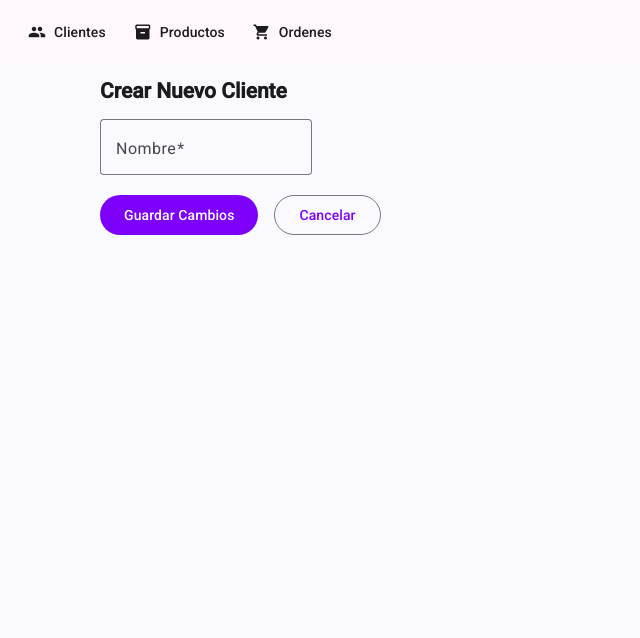
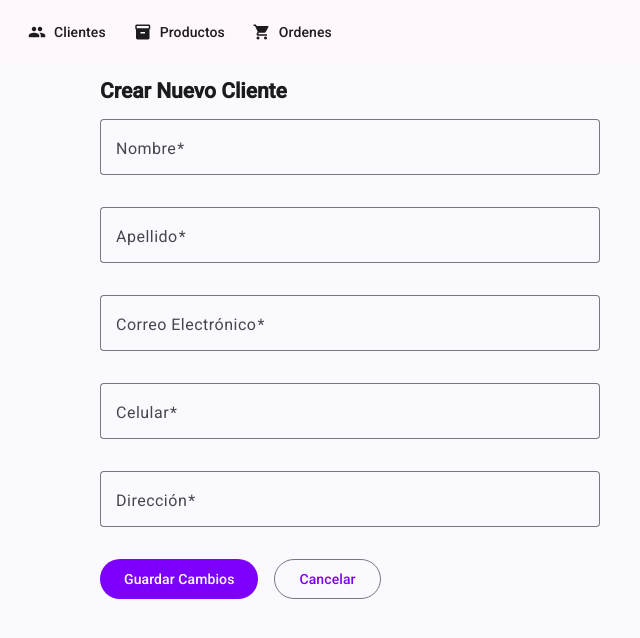
Before and after one commit to euryrodriguez/OrderAppFront, an Angular app: page /customers/create in a window 1280 px wide. Shown: the top 638 px of the page, without its empty margins (0-640 px from the left). Built offline with nearby package versions, Linux system fonts and the light colour scheme.

Commit message:
creando clientes, nuevo servicio para mostrar alertas con sweetAlert2. Nueva interfaz para procesar las respuestas del api.

```diff
--- a/package.json
+++ b/package.json
@@ -20,6 +20,7 @@
     "@angular/platform-browser": "^21.2.0",
     "@angular/router": "^21.2.0",
     "rxjs": "~7.8.0",
+    "sweetalert2": "^11.26.25",
     "tslib": "^2.3.0"
   },
   "devDependencies": {
--- /dev/null
+++ b/src/app/models/IResponse.ts
@@ -0,0 +1,5 @@
+export interface IResponse<T> {
+  data: T;
+  message: string;
+  status: number;
+}
--- a/src/app/pages/customers/create-customer/create-customer.css
+++ b/src/app/pages/customers/create-customer/create-customer.css
@@ -1,3 +1,16 @@
 a{
     margin-left: 1rem;
 }
+/* 1. Definimos el comportamiento y tamaño del formulario */
+.customer-form {
+  display: flex;
+  flex-direction: column;
+  gap: 12px;             /* Espacio vertical limpio entre campos */
+  width: 100%;           /* Ocupa el 100% del espacio del componente padre */
+  max-width: 500px;      /* Ancho máximo para que no se deforme en pantallas grandes */
+}
+
+/* 2. Forzamos a que TODOS los mat-form-field dentro adopten el ancho del formulario */
+.customer-form mat-form-field {
+  width: 100%;
+}
--- a/src/app/pages/customers/create-customer/create-customer.html
+++ b/src/app/pages/customers/create-customer/create-customer.html
@@ -1,10 +1,36 @@
 <h2>Crear Nuevo Cliente</h2>
 
-<form (submit)="saveCustomer()" [formGroup]="createForm">
-    <mat-form-field appearance="outline">
-        <mat-label>Nombre</mat-label>
-        <input [formControl]="createForm.controls.firstName" matInput>
-    </mat-form-field>
+<form (ngSubmit)="saveCustomer()" [formGroup]="createForm" class="customer-form">
+    <div>
+        <mat-form-field appearance="outline">
+            <mat-label>Nombre</mat-label>
+            <input [formControl]="createForm.controls.firstName" matInput>
+        </mat-form-field>
+    </div>
+    <div>
+        <mat-form-field appearance="outline">
+            <mat-label>Apellido</mat-label>
+            <input [formControl]="createForm.controls.lastName" matInput>
+        </mat-form-field>
+    </div>
+    <div>
+        <mat-form-field appearance="outline">
+            <mat-label>Correo Electrónico</mat-label>
+            <input [formControl]="createForm.controls.email" matInput>
+        </mat-form-field>
+    </div>
+        <div>
+        <mat-form-field appearance="outline">
+            <mat-label>Celular</mat-label>
+            <input [formControl]="createForm.controls.phoneNumber" matInput>
+        </mat-form-field>
+    </div>
+    <div>
+        <mat-form-field appearance="outline">
+            <mat-label>Dirección</mat-label>
+            <input [formControl]="createForm.controls.address" matInput>
+        </mat-form-field>
+    </div>
     <div>
         <button type="submit" mat-flat-button>Guardar Cambios</button>
         <a mat-stroked-button routerLink="/customers">Cancelar</a>
--- a/src/app/pages/customers/create-customer/create-customer.ts
+++ b/src/app/pages/customers/create-customer/create-customer.ts
@@ -3,16 +3,23 @@ import { FormBuilder, ReactiveFormsModule, Validators } from '@angular/forms';
 import { MatButtonModule } from '@angular/material/button';
 import { MatFormFieldModule } from '@angular/material/form-field';
 import { MatInputModule } from '@angular/material/input';
-import { RouterLink } from '@angular/router';
-
+import { Router, RouterLink } from '@angular/router';
+import { CustomerService } from '../../../services/customer/customer.service';
+import { MatSelectModule } from '@angular/material/select';
+import { Customer } from '../../../models/Customer';
+import { IResponse } from '../../../models/IResponse';
+import { AlertService } from '../../../shared/services/alert';
 @Component({
   selector: 'app-create-customer',
-  imports: [ReactiveFormsModule, MatFormFieldModule, MatInputModule, MatButtonModule, RouterLink],
+  imports: [ReactiveFormsModule, MatFormFieldModule, MatInputModule, MatButtonModule, RouterLink, MatSelectModule],
   templateUrl: './create-customer.html',
   styleUrl: './create-customer.css',
 })
 export class CreateCustomer {
+  private readonly router = inject(Router);
   private readonly formbuilder = inject(FormBuilder);
+  private readonly customerService = inject(CustomerService);
+  private readonly alertService = inject(AlertService);
   createForm = this.formbuilder.group({
     firstName: ['', Validators.required],
     lastName: ['', Validators.required],
@@ -20,7 +27,17 @@ export class CreateCustomer {
     address: ['', [Validators.required, Validators.required]],
     phoneNumber: ['', [Validators.required, Validators.required]]
   });
-  saveCustomer(){
-    console.log(this.createForm.value);
+  saveCustomer() {
+    let customer = this.createForm.value as Customer;
+    if (this.createForm.valid) {
+      this.customerService.saveCustomer(customer).subscribe((response: IResponse<Customer>) => {
+        if (response.status > 0) {
+          this.router.navigate(['/customers']);
+          this.alertService.success('Cliente Registrado!', response.message);
+        } else {
+          this.alertService.error('Error.', response.message);
+        }
+      });
+    }
   }
 }
--- a/src/app/pages/customers/list-customers/list-customers.ts
+++ b/src/app/pages/customers/list-customers/list-customers.ts
@@ -5,6 +5,7 @@ import { MatButtonModule } from '@angular/material/button';
 import { RouterLink } from '@angular/router';
 import { MatIconModule } from '@angular/material/icon';
 import { MatTableModule } from '@angular/material/table';
+import { AlertService } from '../../../shared/services/alert';
 
 @Component({
   selector: 'app-list-customers',
@@ -14,15 +15,20 @@ import { MatTableModule } from '@angular/material/table';
 })
 export class ListCustomers implements OnInit {
   customers = signal<Customer[]>([]);
+
   dtColumns = ['id', 'firstName', 'lastName', 'email', 'options']
-  private customerService = inject(CustomerService);
+
+  private readonly alertService = inject(AlertService);
+  private readonly customerService = inject(CustomerService);
 
   ngOnInit(): void {
     this.ListCustomers();
   }
   ListCustomers() {
+    this.alertService.loading('Cargando clientes...');
     this.customerService.getCustomers().subscribe(data => {
       this.customers.set(data);
+      this.alertService.close();
     })
   }
   deleteCustomer(id: number) {
--- a/src/app/services/customer/customer.service.ts
+++ b/src/app/services/customer/customer.service.ts
@@ -2,17 +2,20 @@ import { Injectable, inject } from '@angular/core';
 import { HttpClient } from '@angular/common/http';
 import { Observable } from 'rxjs';
 import { Customer } from '../../models/Customer';
-
+import { IResponse } from '../../models/IResponse';
 
 @Injectable({
   providedIn: 'root',
 })
 export class CustomerService {
 
-  private http = inject(HttpClient);
-  private apiUrl = 'https://localhost:7064/Customers';
+  private readonly http = inject(HttpClient);
+  private readonly apiUrl = 'https://localhost:7064/Customers';
 
   getCustomers():Observable<Customer[]>{
     return this.http.get<Customer[]>(this.apiUrl + '/ListCustomers');
   }
+  saveCustomer(customer: Customer): Observable<IResponse<Customer>> {
+    return this.http.post<IResponse<Customer>>(this.apiUrl + '/SaveCustomer', customer);
+  }
 }
--- /dev/null
+++ b/src/app/shared/services/alert.ts
@@ -0,0 +1,65 @@
+import { Injectable } from '@angular/core';
+import Swal from 'sweetalert2';
+
+@Injectable({
+  providedIn: 'root',
+})
+
+export class AlertService {
+  loading(title = 'Procesando...') {
+    Swal.fire({
+      title,
+      allowOutsideClick: false,
+      didOpen: () => {
+        Swal.showLoading();
+      }
+    });
+  }
+  close() {
+    Swal.close();
+  }
+  success(title: string, text?: string) {
+    return Swal.fire({
+      icon: 'success',
+      title,
+      text,
+      confirmButtonText: 'Aceptar'
+    });
+  }
+  error(title: string, text?: string) {
+    return Swal.fire({
+      icon: 'error',
+      title,
+      text,
+      confirmButtonText: 'Aceptar'
+    });
+  }
+  warning(title: string, text?: string) {
+    return Swal.fire({
+      icon: 'warning',
+      title,
+      text,
+      confirmButtonText: 'Aceptar'
+    });
+  }
+  info(title: string, text?: string) {
+    return Swal.fire({
+      icon: 'info',
+      title,
+      text,
+      confirmButtonText: 'Aceptar'
+    });
+  }
+  confirm(title: string, text: string) {
+    return Swal.fire({
+      title,
+      text,
+      icon: 'question',
+      showCancelButton: true,
+      confirmButtonText: 'Sí',
+      cancelButtonText: 'Cancelar',
+      confirmButtonColor: '#1976d2',
+      cancelButtonColor: '#d32f2f'
+    });
+  }
+}
```
Also changed, not shown: 2 other files (tests, documents, lock files or other folders).
